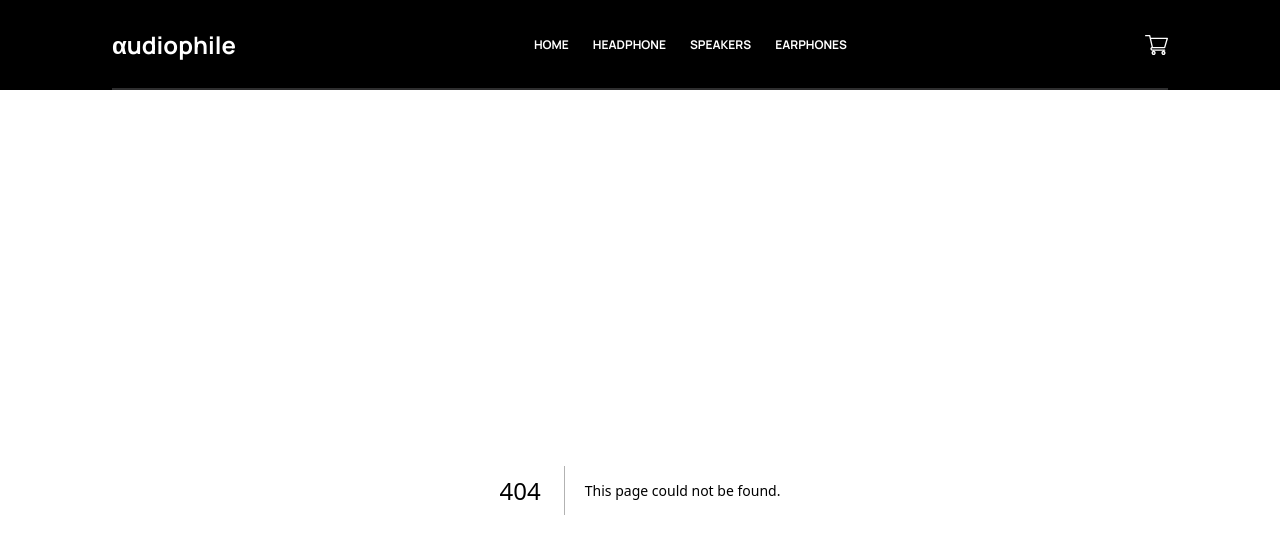
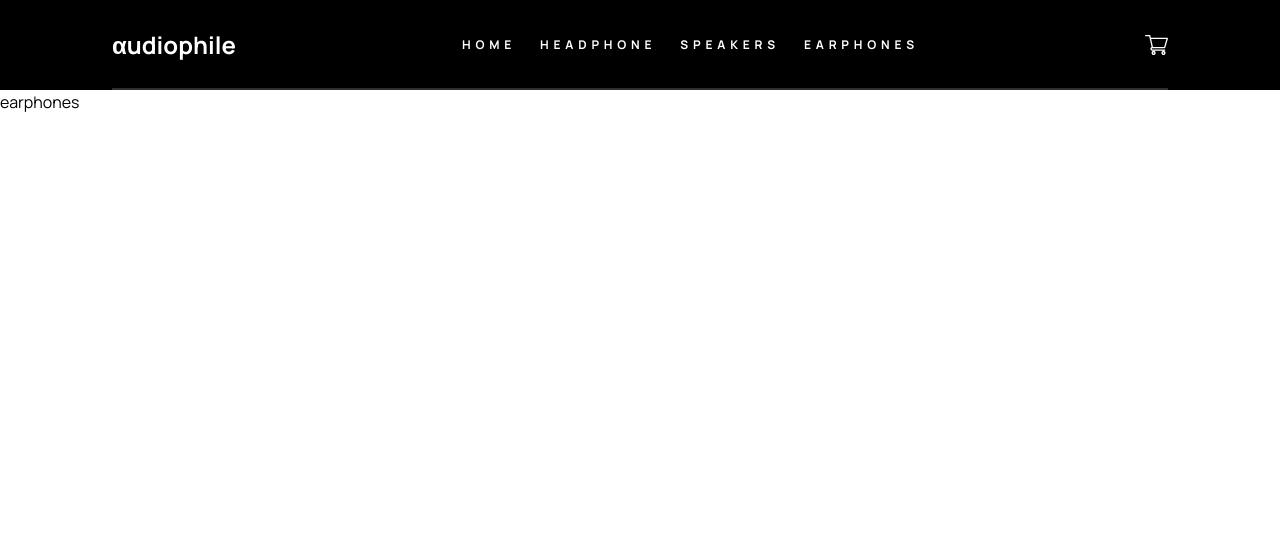
Before and after one commit to rmdbarbosa/audiophile-ecommerce, a Next.js app: page /earphones in a window 1280 px wide. Before the commit this address had no page. Shown: the top 554 px of the page. Built offline with nearby package versions, Linux system fonts and the light colour scheme.

Commit message:
feat: dynamic routes product category added

```diff
--- /dev/null
+++ b/app/(pages)/(category)/[slug]/page.tsx
@@ -0,0 +1,22 @@
+import React from 'react'
+
+const categories = ["headphones", "speakers", "earphones"]
+
+export async function generateStaticParams() {
+
+
+  return categories.map((category) => ({
+    slug: category,
+  }))
+}
+
+export const dynamicParams = false // true | false,
+
+
+export default function page({ params }: { params: { slug: string } }) {
+  return (
+    <div>
+        <h1>{params.slug}</h1>
+    </div>
+  )
+}
--- a/app/components/menu/DesktopMenu.tsx
+++ b/app/components/menu/DesktopMenu.tsx
@@ -1,11 +1,18 @@
-import React from 'react'
+import React from "react";
 
-const links = ["home","headphone","speakers","earphones"]
+const links = ["home", "headphone", "speakers", "earphones"];
 
 export default function DesktopMenu() {
   return (
-    <ul className='hidden lg:flex lg:gap-6 text-white z-30 uppercase text-xs font-bold'>
-        {links.map(link => <li className='cursor-pointer hover:text-orange-400 transition-colors' key={link}>{link}</li>)}
+    <ul className="hidden lg:flex gap-6 text-white z-30 uppercase text-xs font-bold tracking-[0.4em]">
+      {links.map((link) => (
+        <li
+          className="cursor-pointer hover:text-orange-400 transition-colors"
+          key={link}
+        >
+          {link}
+        </li>
+      ))}
     </ul>
-  )
+  );
 }
```
